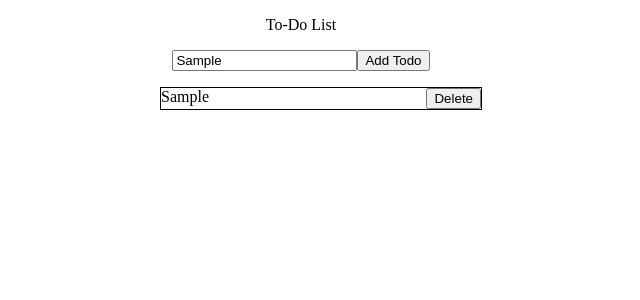
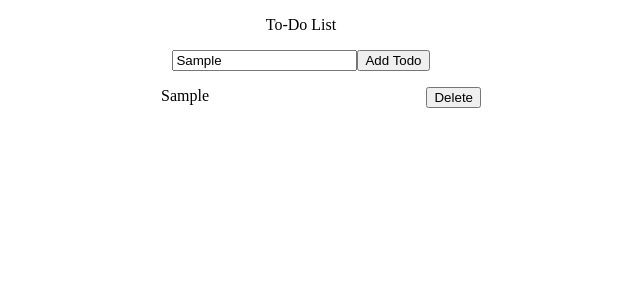
Before and after one commit to acciojob/todo-react-Nitintembhare29, a React app: page / in a window 1280 px wide. Both pictures are taken after typing "Sample" into the empty fields and a click on the button "Add Todo". Shown: the top 300 px of the page, without its empty margins (339-979 px from the left). Built offline with nearby package versions, Linux system fonts and the light colour scheme.

Commit message:
fifth commit

```diff
--- a/src/styles/App.css
+++ b/src/styles/App.css
@@ -12,7 +12,7 @@ input{
 }
 .list-item{
     width: 20rem;
-    border:1px solid black;
+    /* border:1px solid black; */
     display: flex;
     justify-content: space-between;
 }
```
